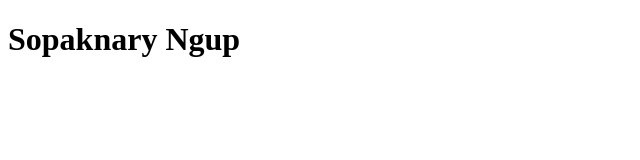
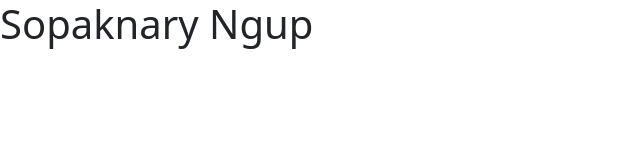
Before and after one commit to lillyn123/my-portfolio, a plain HTML site: page index.html in a window 1280 px wide. Shown: the whole page, without its empty margins (0-640 px from the left). Drawn offline with nearby package versions, Linux system fonts and the light colour scheme.

Commit message:
added bootstrap and css to homepage

```diff
--- a/index.html
+++ b/index.html
@@ -4,6 +4,10 @@
     <meta charset="UTF-8">
     <meta name="viewport" content="width=device-width, initial-scale=1.0">
     <title>Sopaknary Ngup Portfolio</title>
+    <link rel="stylesheet" href="src/style.css">
+    <link href="https://cdn.jsdelivr.net/npm/bootstrap@5.3.3/dist/css/bootstrap.min.css" rel="stylesheet" integrity="sha384-QWTKZyjpPEjISv5WaRU9OFeRpok6YctnYmDr5pNlyT2bRjXh0JMhjY6hW+ALEwIH" crossorigin="anonymous">
+    <script src="https://cdn.jsdelivr.net/npm/bootstrap@5.3.3/dist/js/bootstrap.bundle.min.js" integrity="sha384-YvpcrYf0tY3lHB60NNkmXc5s9fDVZLESaAA55NDzOxhy9GkcIdslK1eN7N6jIeHz" crossorigin="anonymous"></script>
+</head>
 </head>
 <body>
     <h1>Sopaknary Ngup</h1>
```
Also changed, not shown: src/style.css (added).
